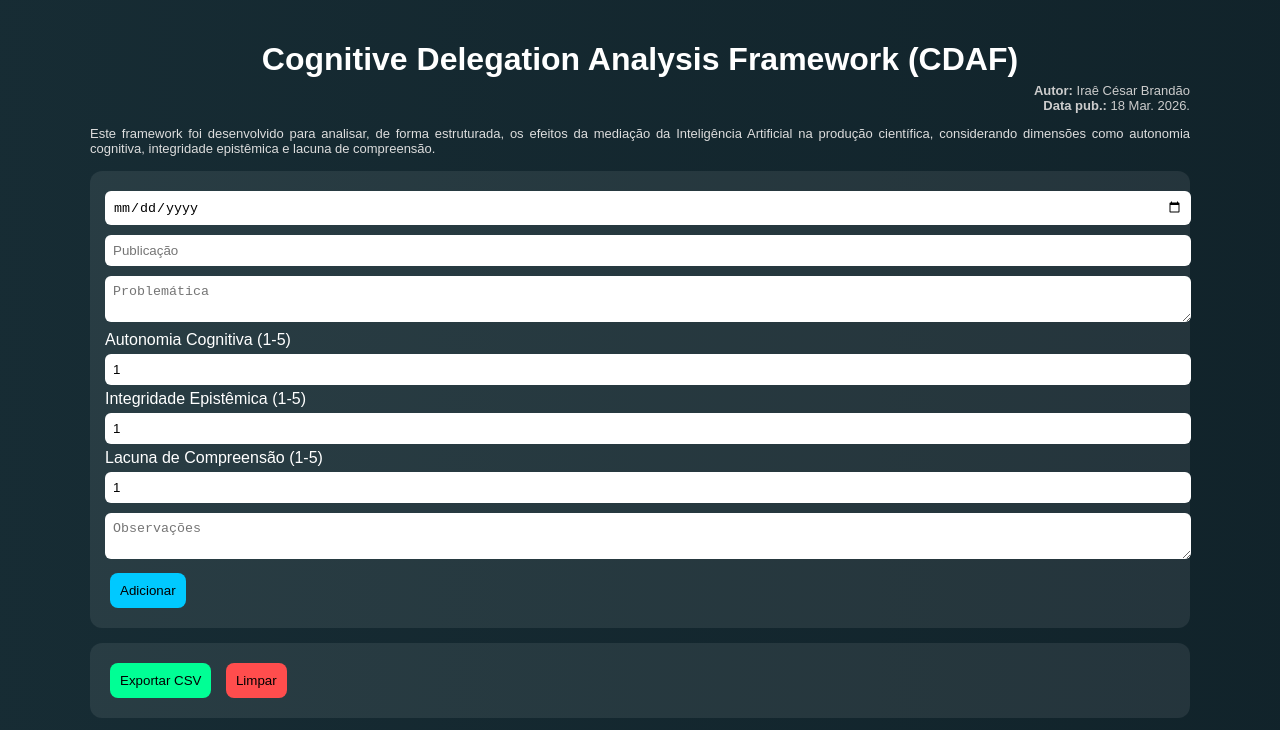
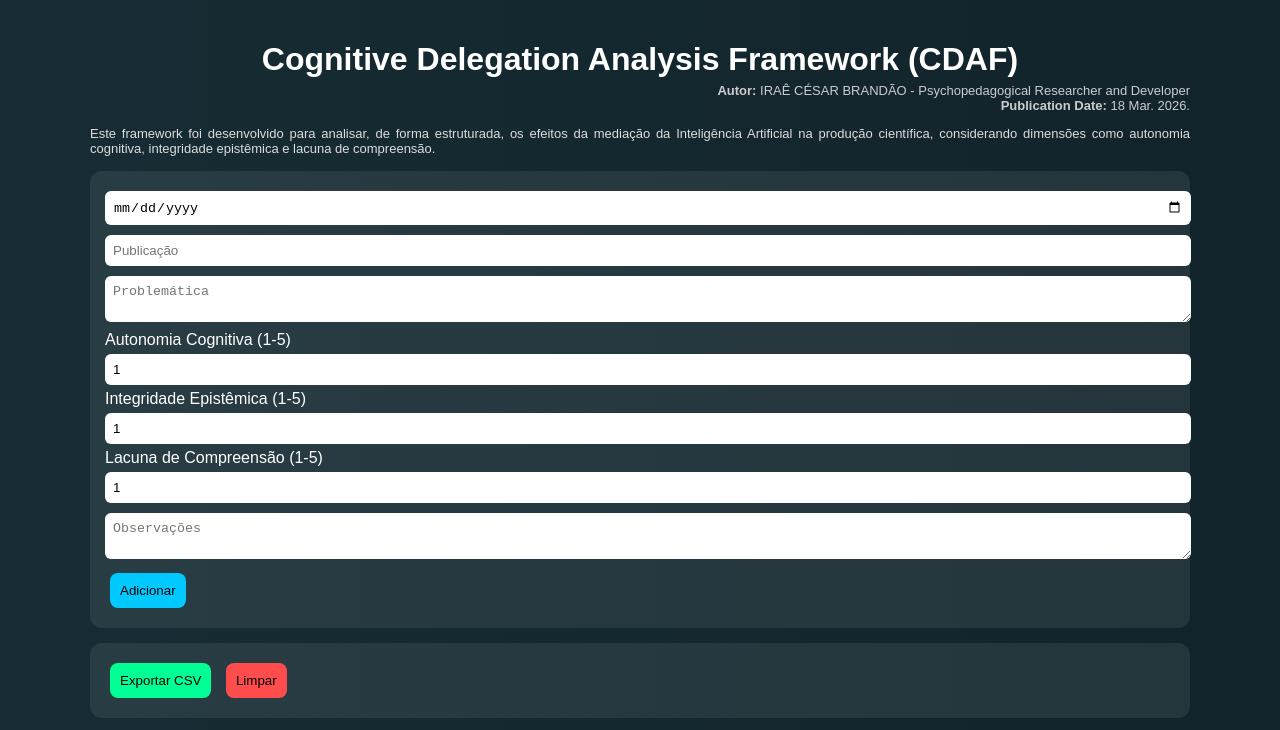
Before and after one commit to Irae-Cesar-Brandao/cdaf_framework_analytics, a plain HTML site: page index.html in a window 1280 px wide. Shown: the top 730 px of the page. Drawn offline with Linux system fonts and the light colour scheme.

Commit message:
Add files via upload

```diff
--- a/index.html
+++ b/index.html
@@ -31,8 +31,8 @@ canvas{background:#fff;border-radius:10px;margin-top:10px}
   </h1>
 
   <div style="text-align:right; font-size:13px; color:#ccc; margin-bottom:10px;">
-    <strong>Autor:</strong> Iraê César Brandão <br>
-    <strong>Data pub.:</strong> 18 Mar. 2026.
+    <strong>Autor:</strong> IRAÊ CÉSAR BRANDÃO - Psychopedagogical Researcher and Developer <br>
+    <strong>Publication Date:</strong> 18 Mar. 2026.
   </div>
 
   <p style="font-size:13px; color:#ddd; text-align:justify;">
```
